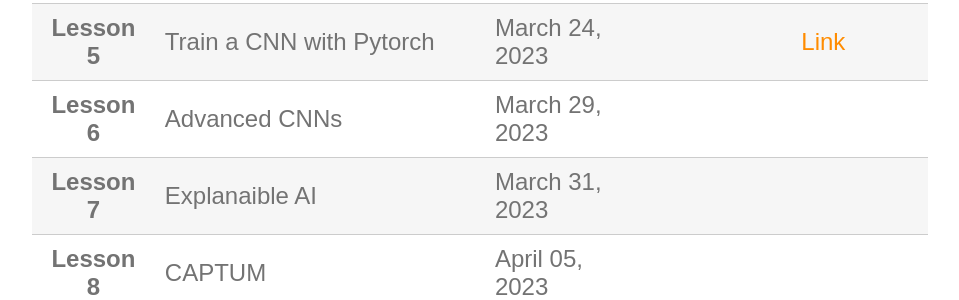
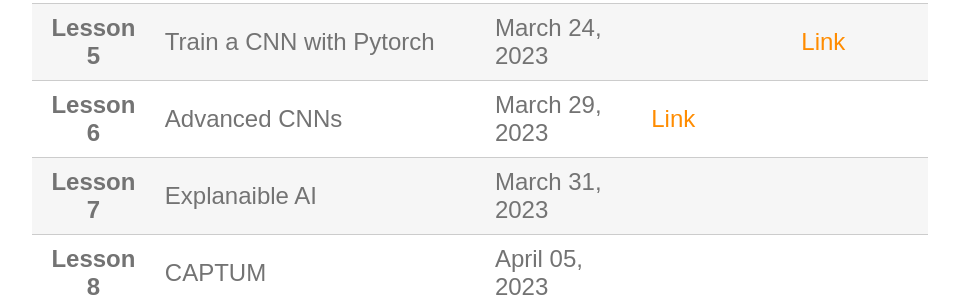
Before and after one commit to perceivelab/knowledge-discovery-course, a Jekyll site: the page built from lezioni.md, in a window 1280 px wide. Shown: the part 755-1055 px from the top of the page, without its empty margins (160-1119 px from the left). Built offline with Jekyll 4.4.1, drawn with Linux system fonts in a browser that asks for light colours; our own code applies the rules of GitHub Pages for plain Markdown files.

Commit message:
Update lezioni.md

```diff
--- a/lezioni.md
+++ b/lezioni.md
@@ -10,7 +10,7 @@
 | **Lesson 3**      | Introduction to PyTorch                           | March 17, 2023                 | | [Link](https://colab.research.google.com/drive/1OPpxOyfsLCUjCBtZBQWgGbyjpoIIGi1x?usp=sharing) |
 | **Lesson 4**      | Convolutional Neural Networks                     | March 22, 2023                 | [Link](https://drive.google.com/file/d/1tOrCD19t86WHVKtYuEXl3FEZWjPNsbn3/view?usp=sharing)    | |
 | **Lesson 5**      | Train a CNN with Pytorch                          | March 24, 2023                 |  | [Link](https://colab.research.google.com/drive/1JeTxrasXpxkXnCg4qa2fQtlJlyPHJki9?usp=sharing)  |
-| **Lesson 6**      | Advanced CNNs                                     | March 29, 2023                 |    | |
+| **Lesson 6**      | Advanced CNNs                                     | March 29, 2023                 | [Link](https://drive.google.com/file/d/18B9AJ1OXu39vFwwFtNtaNDJ0D6tzOu0l/view?usp=sharing)   | |
 | **Lesson 7**      | Explanaible AI                                    | March 31, 2023                 |    | |
 | **Lesson 8**      | CAPTUM                                            | April 05, 2023                 |    | |
 | **Lesson 9**      | Support to HW1                                    | April 19, 2023                 |    | |
```
